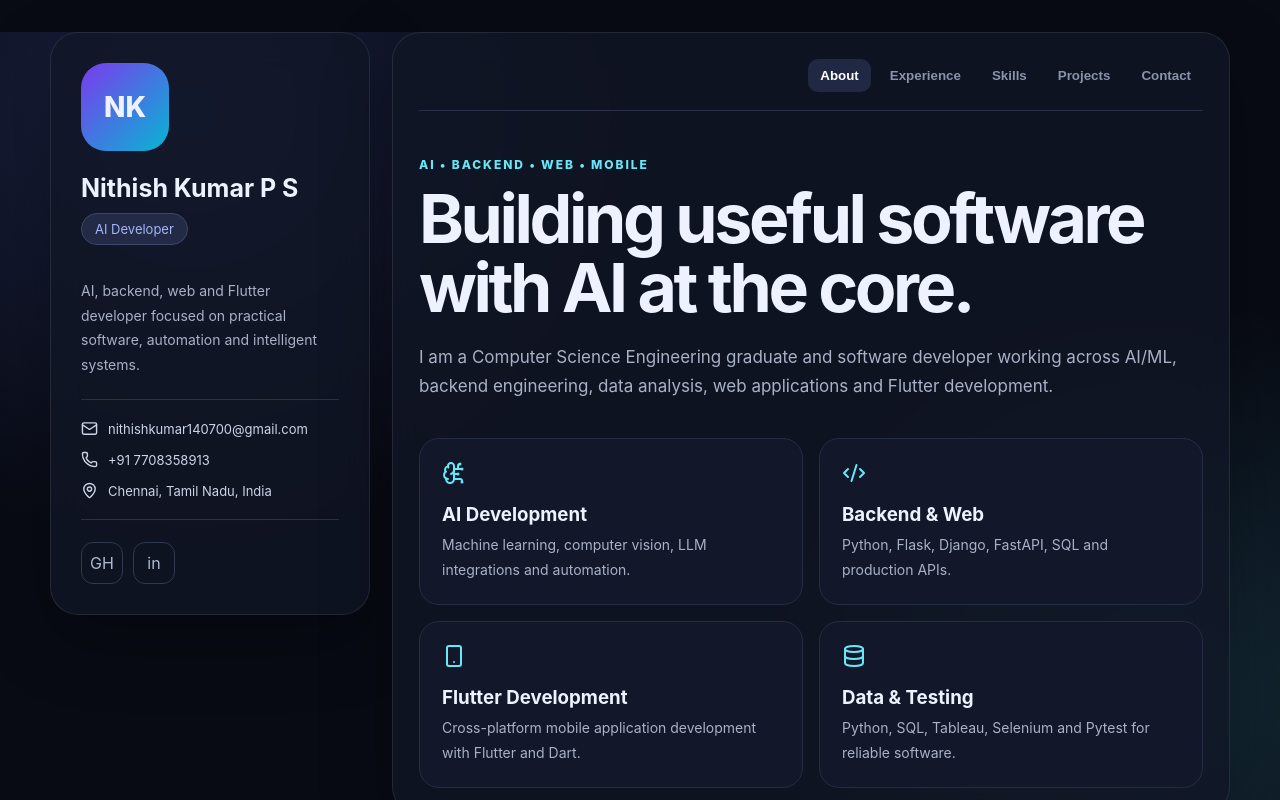
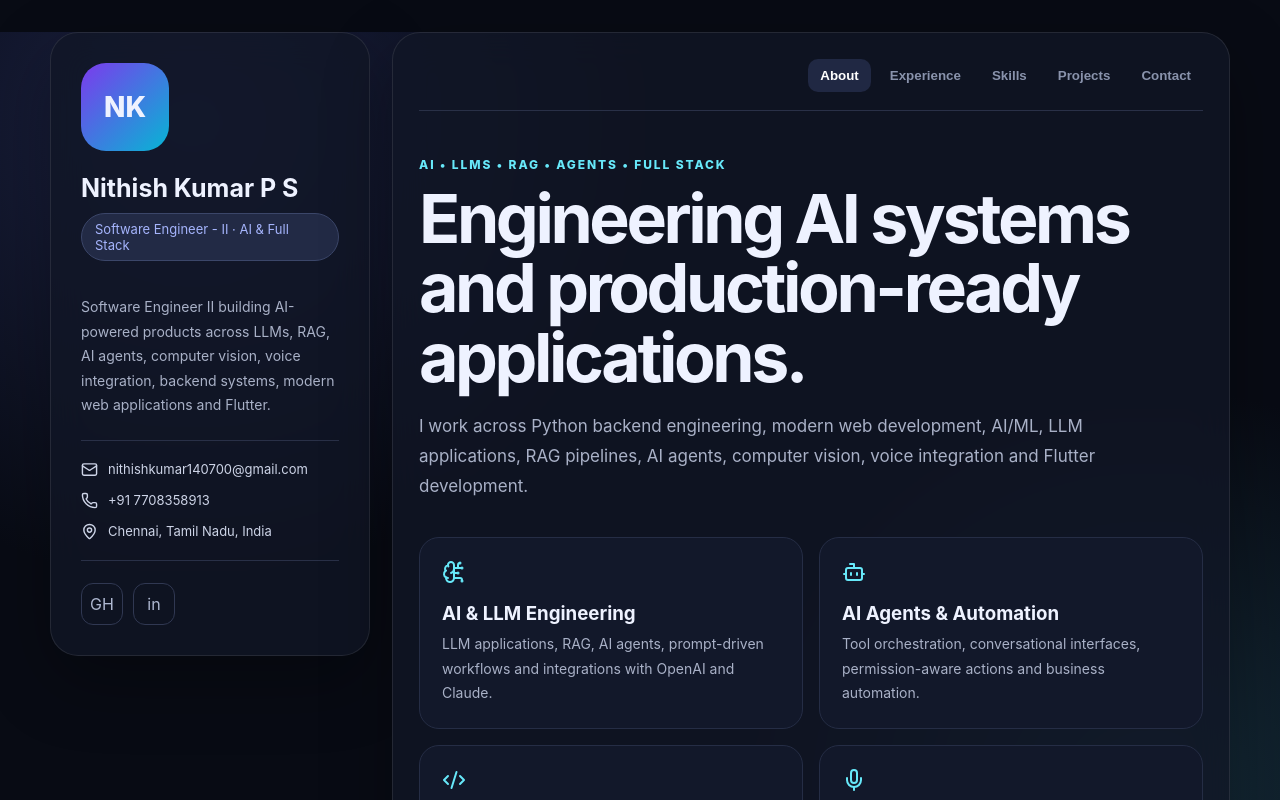
Before and after one commit to Nithishrish23/Nithish-portfolio, a React (Vite) app: page / in a window 1280 px wide. Shown: the top 800 px of the page. Built offline with nearby package versions, Linux system fonts and the light colour scheme.

Commit message:
feat: update AI and full-stack profile

```diff
--- a/src/main.jsx
+++ b/src/main.jsx
@@ -1,10 +1,10 @@
 import React, { useState } from 'react';
 import { createRoot } from 'react-dom/client';
-import { Mail, MapPin, Phone, Send, Code2, BrainCircuit, Smartphone, Database, ExternalLink, CheckCircle2 } from 'lucide-react';
+import { Mail, MapPin, Phone, Send, Code2, BrainCircuit, Smartphone, Database, ExternalLink, CheckCircle2, Mic, Bot } from 'lucide-react';
 import './styles.css';
 
 const experience = [
-  { period: 'June 2025 — Present', role: 'Software Engineer - II', company: 'CodeDTX Solutions PVT LTD', bullets: ['Strong experience in Salesforce API & Metadata integration, enabling intelligent automation for permissions, user management, data analysis, and administrative operations through conversational interfaces.', 'Proven ability to develop secure, permission-aware action engines that propose, validate, and execute system changes with full auditability and role-based approvals.', 'Skilled in LLM integration (OpenAI, LLaMA, Gemini, OpenRouter) for natural language understanding, tool orchestration, and real-time AI responses.'] },
+  { period: 'June 2025 — Present', role: 'Software Engineer - II', company: 'CodeDTX Solutions PVT LTD', bullets: ['Strong experience in Salesforce API & Metadata integration, enabling intelligent automation for permissions, user management, data analysis, and administrative operations through conversational interfaces.', 'Proven ability to develop secure, permission-aware action engines that propose, validate, and execute system changes with full auditability and role-based approvals.', 'Skilled in LLM integration (OpenAI, LLaMA, Gemini, OpenRouter, and Claude) for natural language understanding, tool orchestration, and real-time AI responses.'] },
   { period: 'Oct 2024 — June 2025', role: 'Team Lead', company: 'PCL INFOTECH PVT LTD', bullets: ['Full Stack AI Developer specializing in developing B2B and B2C e-commerce websites using Flask for the backend, React for the frontend, and PostgreSQL for database management.', 'Expertise in integrating robust backend systems and connecting AI Agents to drive business automation and optimize user experience.'] },
   { period: 'Aug 2023 — Oct 2024', role: 'AI Software associate', company: 'Green Books', bullets: ['Experienced AI Developer with a strong track record of deploying cutting-edge image identification software and optimizing backend systems for enhanced performance.', 'Proficient in designing and implementing advanced AI/ML algorithms, with a deep focus on testing, deployment, and ensuring robust security.'] }
 ];
@@ -16,7 +16,12 @@ const projects = [
   { name: 'PCLMART', type: 'Web Application', text: 'Full-stack application work combining backend services and web development.', url: 'https://github.com/Nithishrish23' },
 ];
 
-const skills = ['Python', 'TensorFlow', 'OpenCV', 'YOLO', 'OpenAI', 'Azure AI', 'Flask', 'Django', 'FastAPI', 'SQL', 'PostgreSQL', 'MySQL', 'Selenium', 'Pytest', 'Flutter', 'Dart', 'HTML', 'CSS', 'JavaScript', 'Git', 'Tableau'];
+const skills = [
+  'Python', 'FastAPI', 'Flask', 'Django', 'React', 'Next.js', 'JavaScript', 'HTML', 'CSS',
+  'PostgreSQL', 'MySQL', 'SQL', 'Git', 'Flutter', 'Dart',
+  'AI / ML', 'LLMs', 'RAG', 'AI Agents', 'Computer Vision', 'Voice Integration',
+  'OpenAI', 'Claude', 'TensorFlow', 'OpenCV', 'YOLO', 'Azure AI', 'Selenium', 'Pytest', 'Tableau'
+];
 
 function App() {
   const [tab, setTab] = useState('about');
@@ -38,16 +43,16 @@ function App() {
 
   return <div className="shell">
     <aside className="profile glass">
-      <div className="avatar">NK</div><h1>Nithish Kumar P S</h1><p className="badge">AI Developer</p>
-      <p className="intro">AI, backend, web and Flutter developer focused on practical software, automation and intelligent systems.</p>
+      <div className="avatar">NK</div><h1>Nithish Kumar P S</h1><p className="badge">Software Engineer - II · AI & Full Stack</p>
+      <p className="intro">Software Engineer II building AI-powered products across LLMs, RAG, AI agents, computer vision, voice integration, backend systems, modern web applications and Flutter.</p>
       <div className="contact-mini"><a href="mailto:nithishkumar140700@gmail.com"><Mail size={17}/> nithishkumar140700@gmail.com</a><a href="tel:+917708358913"><Phone size={17}/> +91 7708358913</a><span><MapPin size={17}/> Chennai, Tamil Nadu, India</span></div>
       <div className="socials"><a href="https://github.com/Nithishrish23" target="_blank" rel="noreferrer" aria-label="GitHub"><span className="social-mark">GH</span></a><a href="https://www.linkedin.com/in/nithishrish/" target="_blank" rel="noreferrer" aria-label="LinkedIn"><span className="social-mark">in</span></a></div>
     </aside>
     <main className="content glass">
       <nav>{['about','experience','skills','projects','contact'].map(x => <button className={tab === x ? 'active' : ''} onClick={() => setTab(x)} key={x}>{x}</button>)}</nav>
-      {tab === 'about' && <section className="page"><p className="eyebrow">AI • Backend • Web • Mobile</p><h2>Building useful software with AI at the core.</h2><p className="lead">I am a Computer Science Engineering graduate and software developer working across AI/ML, backend engineering, data analysis, web applications and Flutter development.</p><div className="cards"><article><BrainCircuit/><h3>AI Development</h3><p>Machine learning, computer vision, LLM integrations and automation.</p></article><article><Code2/><h3>Backend & Web</h3><p>Python, Flask, Django, FastAPI, SQL and production APIs.</p></article><article><Smartphone/><h3>Flutter Development</h3><p>Cross-platform mobile application development with Flutter and Dart.</p></article><article><Database/><h3>Data & Testing</h3><p>Python, SQL, Tableau, Selenium and Pytest for reliable software.</p></article></div></section>}
+      {tab === 'about' && <section className="page"><p className="eyebrow">AI • LLMs • RAG • Agents • Full Stack</p><h2>Engineering AI systems and production-ready applications.</h2><p className="lead">I work across Python backend engineering, modern web development, AI/ML, LLM applications, RAG pipelines, AI agents, computer vision, voice integration and Flutter development.</p><div className="cards"><article><BrainCircuit/><h3>AI & LLM Engineering</h3><p>LLM applications, RAG, AI agents, prompt-driven workflows and integrations with OpenAI and Claude.</p></article><article><Bot/><h3>AI Agents & Automation</h3><p>Tool orchestration, conversational interfaces, permission-aware actions and business automation.</p></article><article><Code2/><h3>Backend & Web</h3><p>Python, FastAPI, Flask, PostgreSQL, MySQL, React and Next.js for production applications.</p></article><article><Mic/><h3>Vision & Voice</h3><p>Computer vision systems, image-based workflows and voice-enabled AI experiences.</p></article></div></section>}
       {tab === 'experience' && <section className="page"><p className="eyebrow">Career</p><h2>Experience</h2>{experience.map(e => <article className="timeline" key={e.company}><span>{e.period}</span><h3>{e.role} · {e.company}</h3><ul>{e.bullets.map((bullet, i) => <li key={i}>{bullet}</li>)}</ul></article>)}</section>}
-      {tab === 'skills' && <section className="page"><p className="eyebrow">Technical stack</p><h2>Skills</h2><div className="skill-grid">{skills.map(s => <span key={s}>{s}</span>)}</div></section>}
+      {tab === 'skills' && <section className="page"><p className="eyebrow">Technical stack</p><h2>Skills & Expertise</h2><div className="skill-grid">{skills.map(s => <span key={s}>{s}</span>)}</div></section>}
       {tab === 'projects' && <section className="page"><p className="eyebrow">Selected work</p><h2>Projects</h2><div className="project-grid">{projects.map(p => <article className="project" key={p.name}><div><small>{p.type}</small><h3>{p.name}</h3><p>{p.text}</p></div><a href={p.url} target="_blank" rel="noreferrer"><ExternalLink size={18}/></a></article>)}</div></section>}
       {tab === 'contact' && <section className="page"><p className="eyebrow">Let's connect</p><h2>Contact me</h2><p className="lead">Send a message and it will be forwarded securely to the configured Google Sheet.</p><form onSubmit={submit}><div className="form-grid"><input required value={form.fullname} onChange={e=>setForm({...form,fullname:e.target.value})} placeholder="Full name"/><input required type="email" value={form.email} onChange={e=>setForm({...form,email:e.target.value})} placeholder="Email address"/><input required value={form.country} onChange={e=>setForm({...form,country:e.target.value})} placeholder="Country"/><input required value={form.mobile} onChange={e=>setForm({...form,mobile:e.target.value})} placeholder="Mobile number"/></div><textarea required value={form.message} onChange={e=>setForm({...form,message:e.target.value})} placeholder="Your message" rows="6"/><button className="send" disabled={sending}>{sending ? 'Sending…' : <><Send size={17}/> Send Message</>}</button></form>{status.message && <div className={'status '+status.type}>{status.type==='success' && <CheckCircle2 size={18}/>} {status.message}</div>}</section>}
     </main>
```
